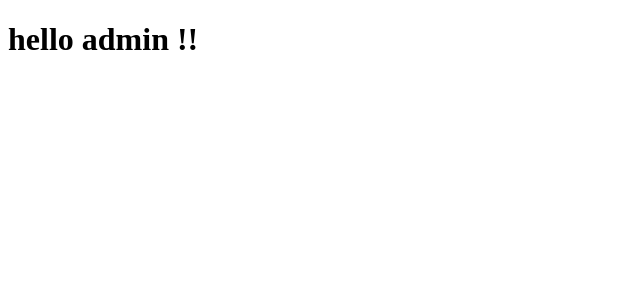
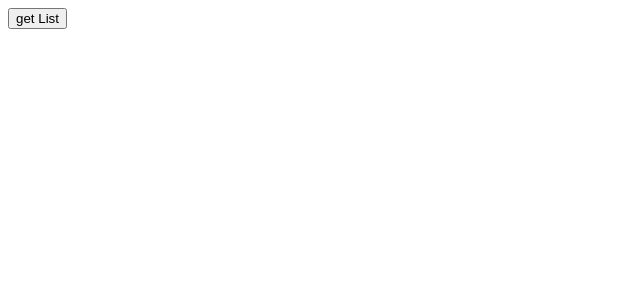
Before and after one commit to junorouse/valid-xss-checker, a React app: page / in a window 1280 px wide. Shown: the top 300 px of the page, without its empty margins (0-640 px from the left). Built offline with nearby package versions, Linux system fonts and the light colour scheme.

Commit message:
shit.. react is fantastic

```diff
--- a/src/App.js
+++ b/src/App.js
@@ -1,9 +1,28 @@
 import React from 'react';
+import axios from 'axios';
 
-export default class App extends React.Component {
+class App extends React.Component {
+
   render() {
     return (
-      <h1>hello admin !!</h1>
+      <Abc/>
     )
   }
 }
+
+class Abc extends React.Component {
+  render() {
+    return (
+      <div>
+        <button onClick={this.getList}>get List</button>
+      </div>
+    )
+  }
+  getList() {
+    axios.get('/api/get/xss.com')
+      .then( response => { console.dir(response); alert(response); } ) // SUCCESS
+      .catch( response => { console.dir(response); } ); // ERROR
+  }
+}
+
+export default App;
```
